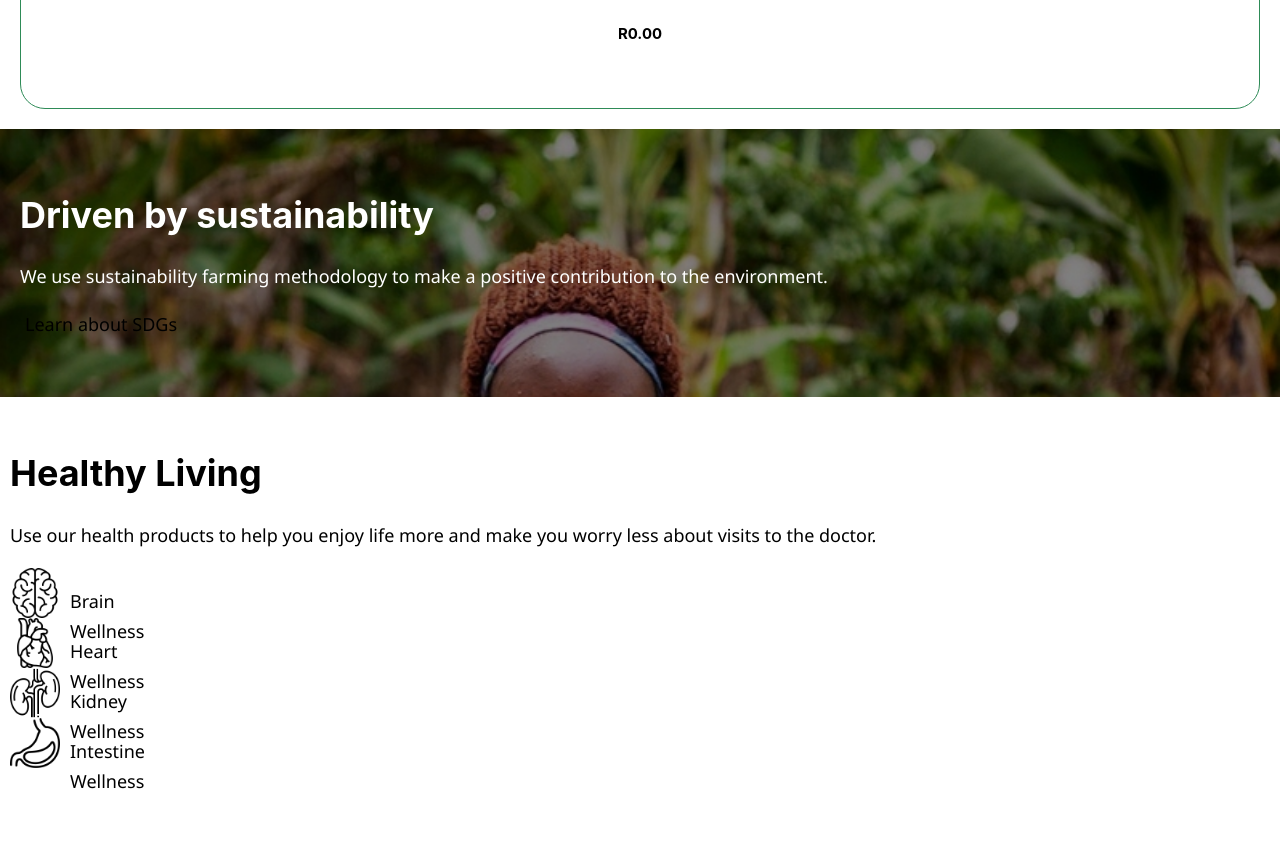
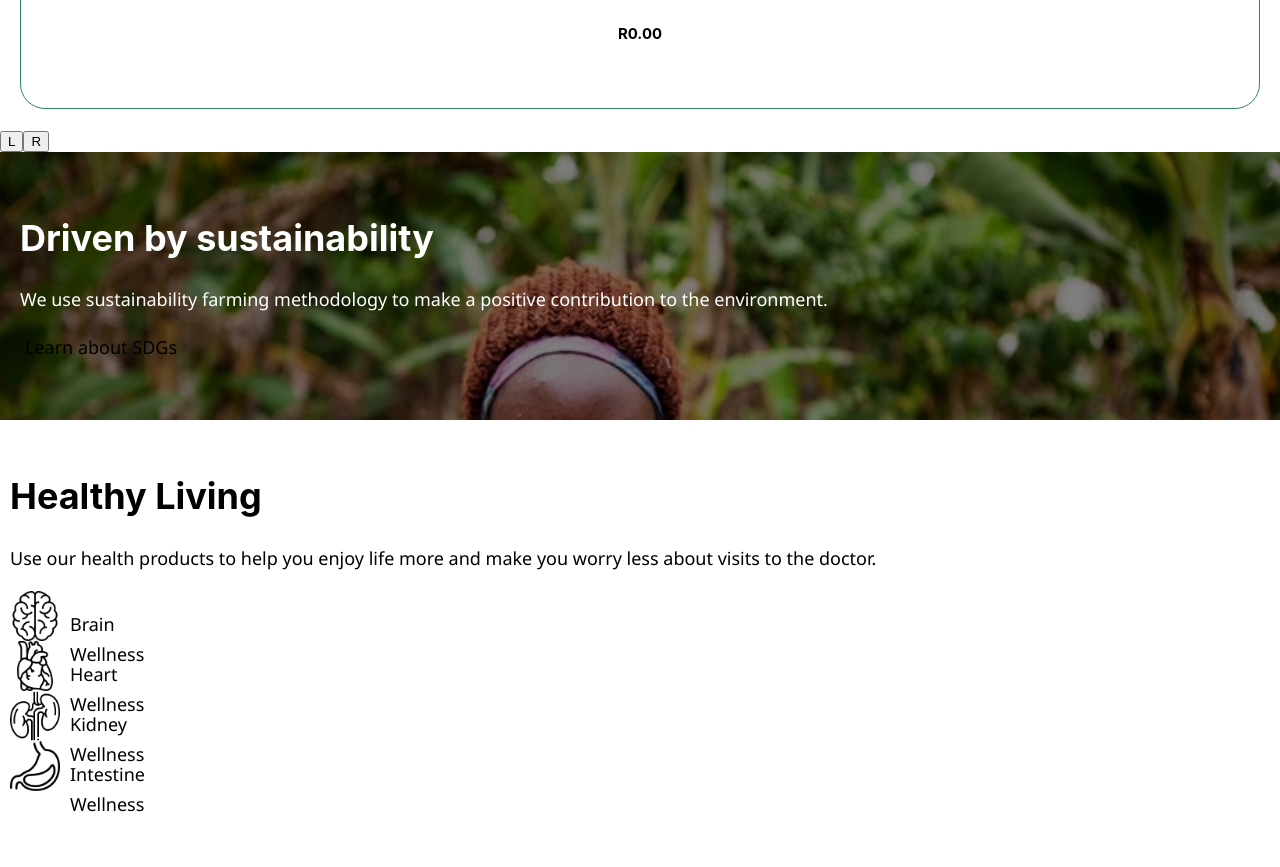
Before and after one commit to malebosambo/bereshit, a React (Vite) app: page / in a window 1280 px wide. Shown: the part 3020-3887 px from the top of the page. Built offline with nearby package versions, Linux system fonts and the light colour scheme.

Commit message:
Update App.jsx

```diff
--- a/src/App.jsx
+++ b/src/App.jsx
@@ -1,4 +1,4 @@
-import React from 'react';
+import React, { useRef } from 'react';
 import ProductCard from './components/productCard';
 import Header from './components/header';
 import Footer from './components/footer';
@@ -64,6 +64,10 @@ export function App() {
     }
   ];
 
+  const scroller = useRef(0);
+  const leftScroll = () => scroller.current.scrollLeft();
+  const rightScroll = () => scroller.current.scrollRight();
+
   return (
     <div className="Home">
       <Header />
@@ -76,7 +80,8 @@ export function App() {
         <div style={{ textAlign: "center", backgroundColor: "seagreen", padding: "5px" }}><h5>Free delivery for orders over R300!</h5></div>
         <div className="Products">
           <div style={{ textAlign: "center", padding: "30px" }}><h1>Our Products</h1></div>
-          <div className="Product-Items">{products.map((product) => <ProductCard id={product.id} name={product.name} image={product.imageUrl} price={product.price} />)}</div>
+          <div ref={scroller} className="Product-Items">{products.map((product) => <ProductCard id={product.id} name={product.name} image={product.imageUrl} price={product.price} />)}</div>
+          <div className="Scroller_Buttons"><button onClick={leftScroll}>L</button><button onClick={rightScroll}>R</button></div>
         </div>
         <div className="Sustainable">
           <h1>Driven by sustainability</h1>
```
